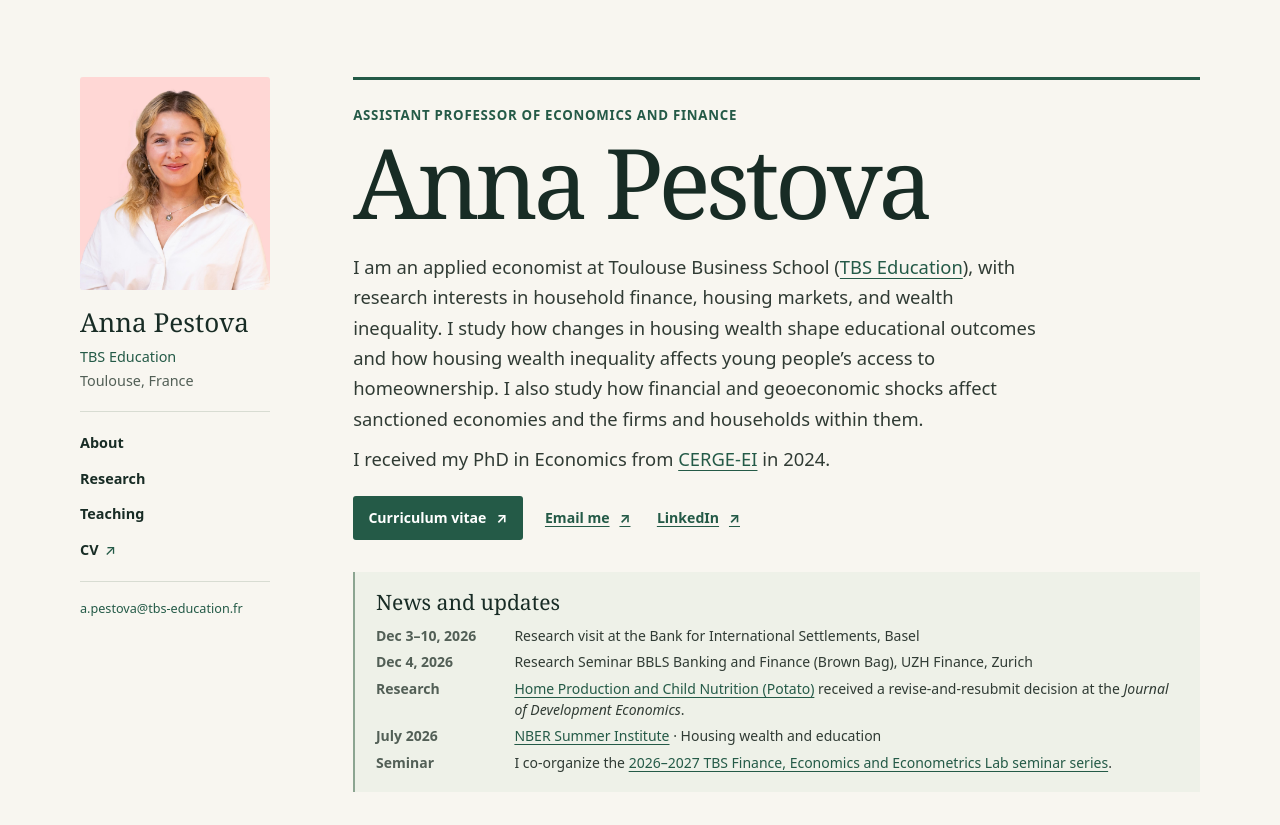
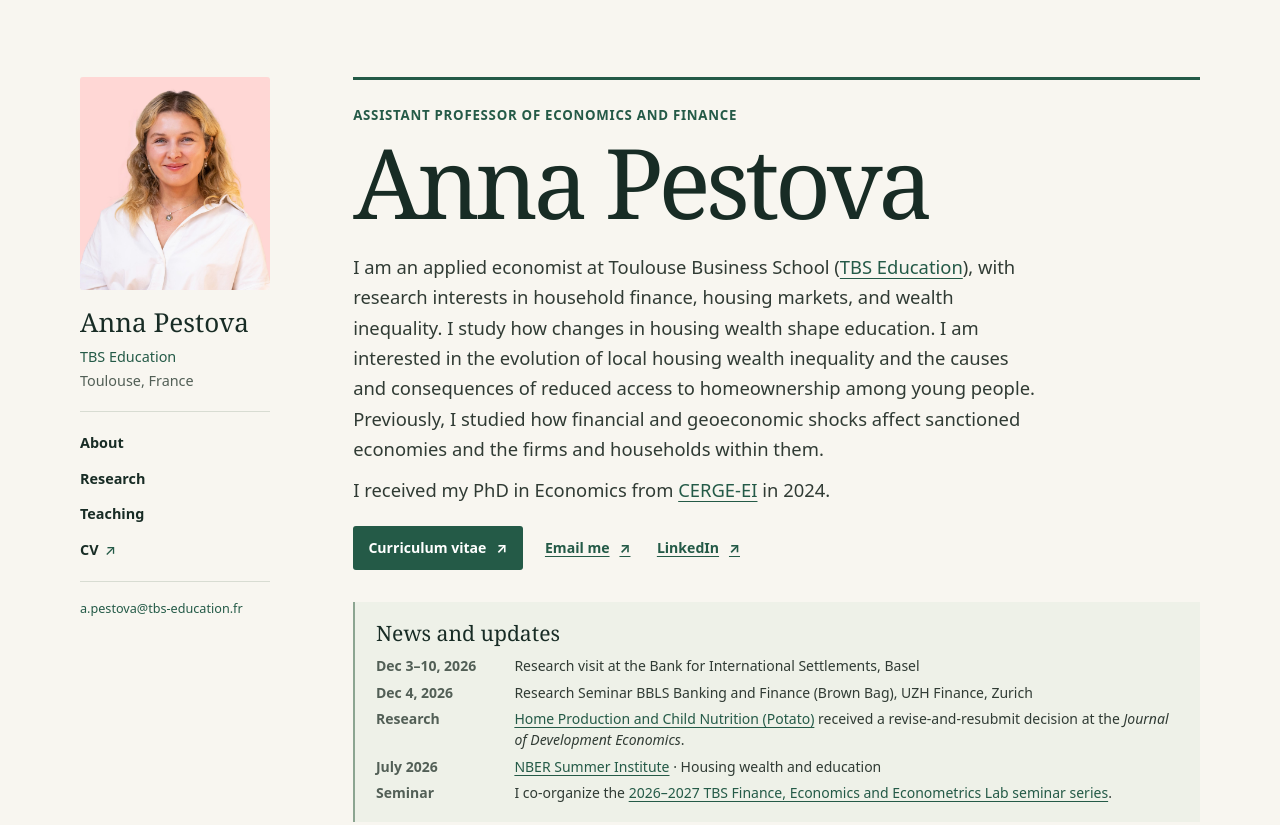
Before and after one commit to annapestova/annapestova.github.io, a plain HTML site: page index.html in a window 1280 px wide. Shown: the top 825 px of the page. Drawn offline with Linux system fonts and the light colour scheme.

Commit message:
Update the research description in the bio

```diff
--- a/index.html
+++ b/index.html
@@ -31,7 +31,7 @@
       <section class="intro" id="about" aria-labelledby="about-title">
         <p class="role">Assistant Professor of Economics and Finance</p>
         <h1 id="about-title">Anna Pestova</h1>
-        <p class="bio">I am an applied economist at Toulouse Business School (<a href="https://www.tbs-education.fr/professeur/pestova-anna/">TBS Education</a>), with research interests in household finance, housing markets, and wealth inequality. I study how changes in housing wealth shape educational outcomes and how housing wealth inequality affects young people’s access to homeownership. I also study how financial and geoeconomic shocks affect sanctioned economies and the firms and households within them.</p>
+        <p class="bio">I am an applied economist at Toulouse Business School (<a href="https://www.tbs-education.fr/professeur/pestova-anna/">TBS Education</a>), with research interests in household finance, housing markets, and wealth inequality. I study how changes in housing wealth shape education. I am interested in the evolution of local housing wealth inequality and the causes and consequences of reduced access to homeownership among young people. Previously, I studied how financial and geoeconomic shocks affect sanctioned economies and the firms and households within them.</p>
         <p class="bio bio-secondary">I received my PhD in Economics from <a href="https://www.cerge-ei.cz/">CERGE-EI</a> in 2024.</p>
         <div class="intro-links">
           <a class="button" href="assets/anna-pestova-cv.pdf">Curriculum vitae <span aria-hidden="true">↗</span></a>
```
